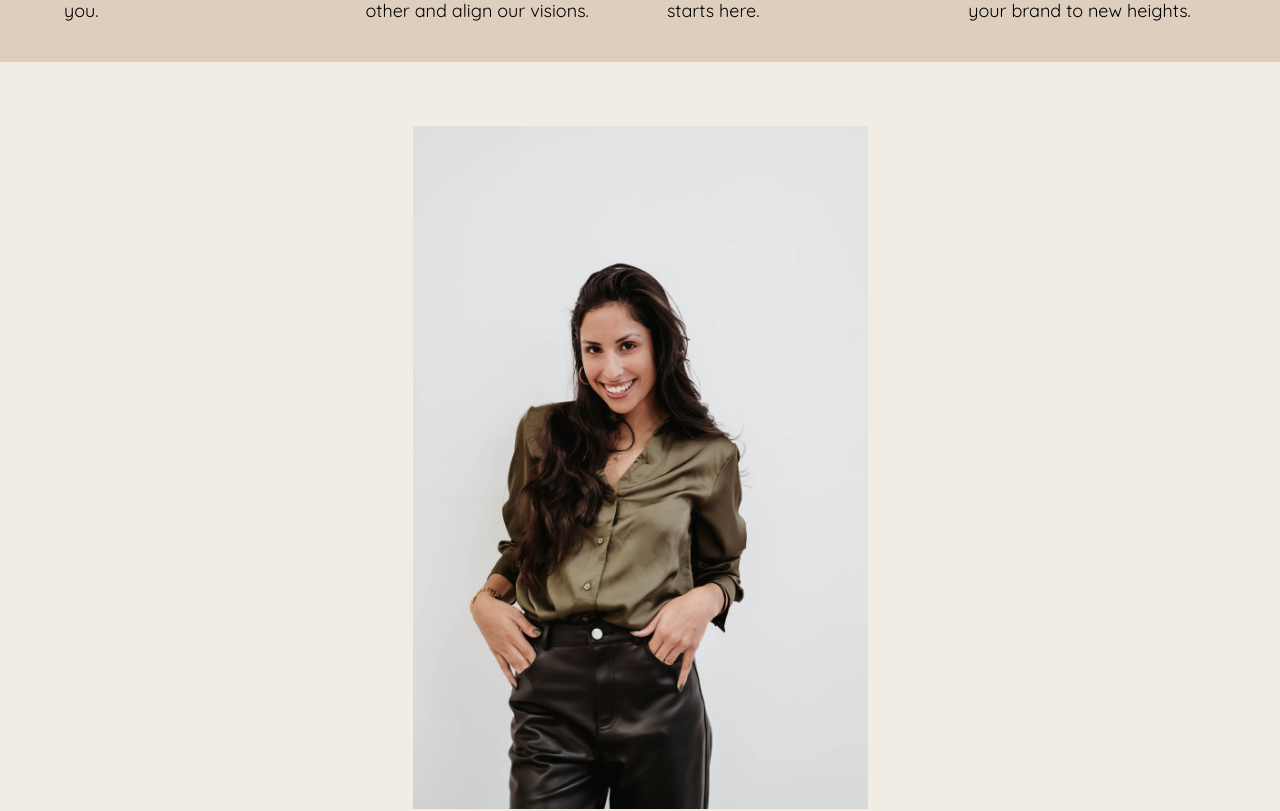
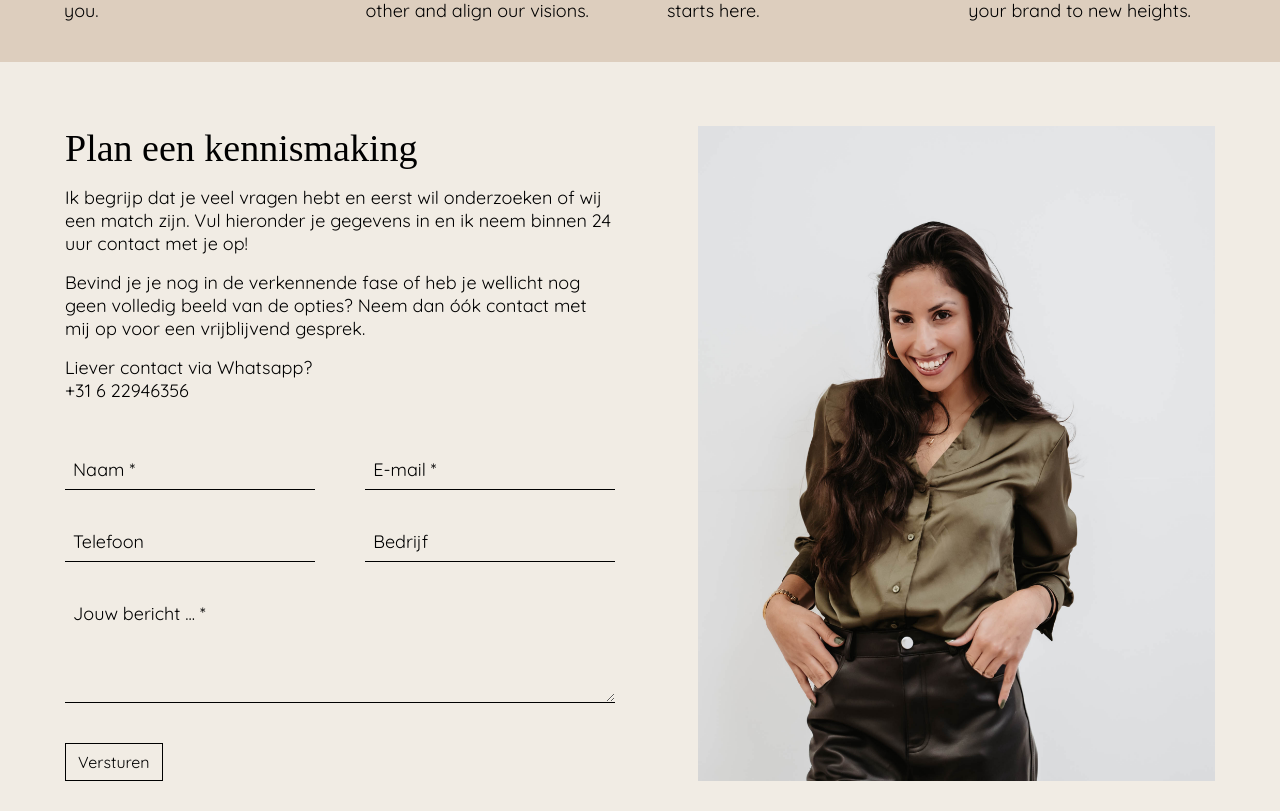
Before and after one commit to dannyfrelink/portfolio-rani, a React (Create React App) app: page / in a window 1280 px wide. Shown: the part 3620-4431 px from the top of the page. Built offline with nearby package versions, Linux system fonts and the light colour scheme; a web font is replaced by a local one.

Commit message:
update: make #contact section responsive

```diff
--- a/src/App.css
+++ b/src/App.css
@@ -442,16 +442,15 @@ main #contact section {
 	margin-top: 1.5rem;
 }
 
-main #contact section div {
-	text-align: center;
+main #contact section > div {
 	margin-bottom: 3rem;
 }
 
-main #contact section div > *:nth-of-type(-n + 2) {
+main #contact section > div > *:nth-of-type(-n + 2) {
 	margin-bottom: 0.75rem;
 }
 
-main #contact section form > *:not(div) {
+main #contact section form > div:first-child > * {
 	display: block;
 	border: unset;
 	border-bottom: 1px solid black;
@@ -462,7 +461,7 @@ main #contact section form > *:not(div) {
 	font-size: clamp(16px, 2.13vw, 18px);
 }
 
-main #contact section form > * {
+main #contact section form > div:first-child > * {
 	outline: unset;
 }
 
@@ -650,9 +649,7 @@ footer {
 		width: 50%;
 		height: 100%;
 		position: absolute;
-		top: 0;
 		right: 0;
-		bottom: 0;
 	}
 
 	/* Main content Services styling */
@@ -827,6 +824,46 @@ footer {
 		margin-left: 0;
 		margin-top: 3.5rem;
 	}
+
+	/* Main content Contact styling */
+	main #contact {
+		position: relative;
+		width: 90%;
+		max-width: 1150px;
+		margin-bottom: 4rem;
+	}
+
+	main #contact img {
+		position: absolute;
+		right: 0;
+		width: 45%;
+		height: 100%;
+	}
+
+	main #contact section {
+		width: 52%;
+		max-width: 550px;
+		margin-top: 0;
+	}
+
+	main #contact section > div > *:nth-of-type(-n + 2) {
+		margin-bottom: 1rem;
+	}
+
+	main #contact section form > div:first-child {
+		display: flex;
+		flex-wrap: wrap;
+		justify-content: space-between;
+	}
+
+	main #contact section form > div:first-child > * {
+		width: 42.5%;
+		margin-bottom: 2rem;
+	}
+
+	main #contact section form > div:first-child textarea {
+		width: 100%;
+	}
 }
 
 @media (min-width: 1250px) {
--- a/src/components/ContactForm.js
+++ b/src/components/ContactForm.js
@@ -33,6 +33,7 @@ const ContactForm = () => {
 
 	return (
 		<form ref={formRef} onSubmit={handleFormSubmit}>
+			<div>
 				<input
 					type="text"
 					name="name"
@@ -70,6 +71,7 @@ const ContactForm = () => {
 					rows={4}
 					required
 				/>
+			</div>
 
 			<div className={loader ? "loader-container" : ""}>
 				<button className="button" type="submit">
```
Lines whose indentation alone changed are shown as unchanged.
